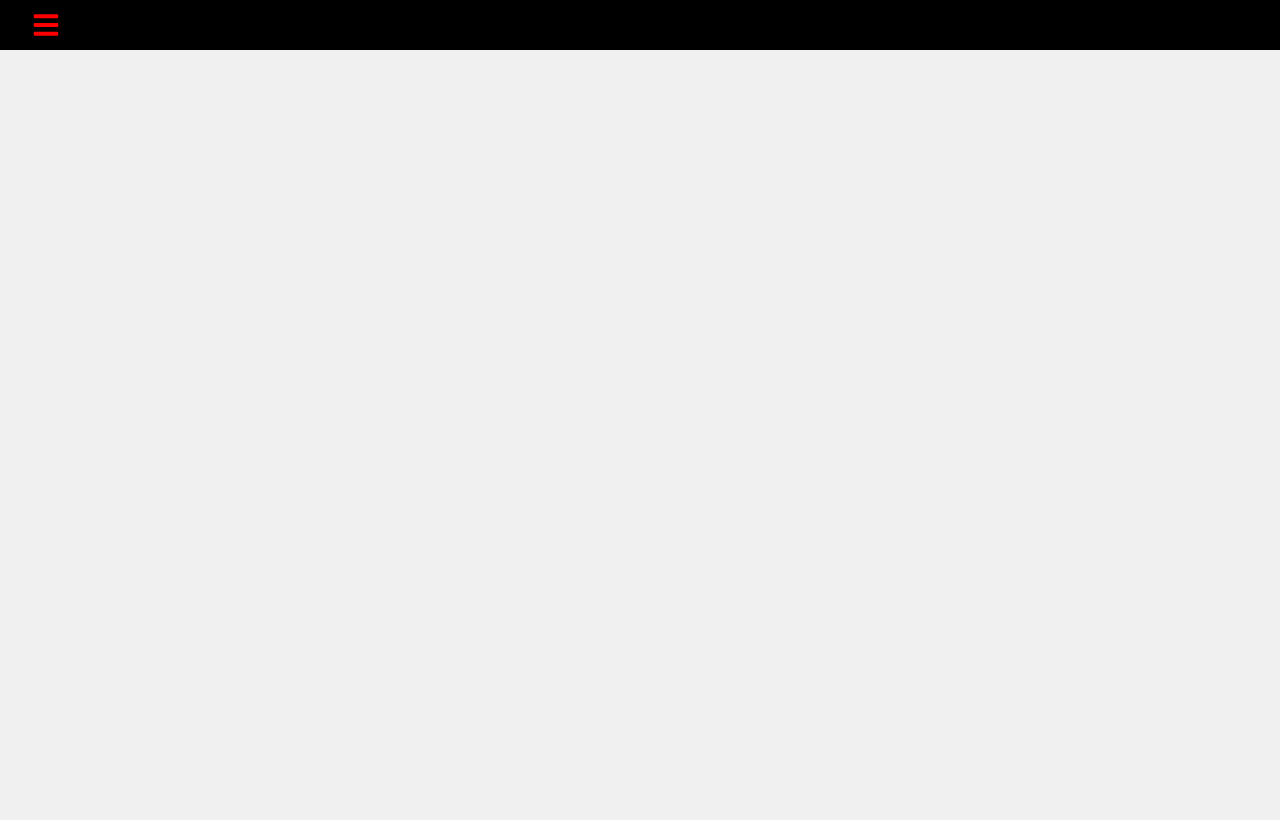
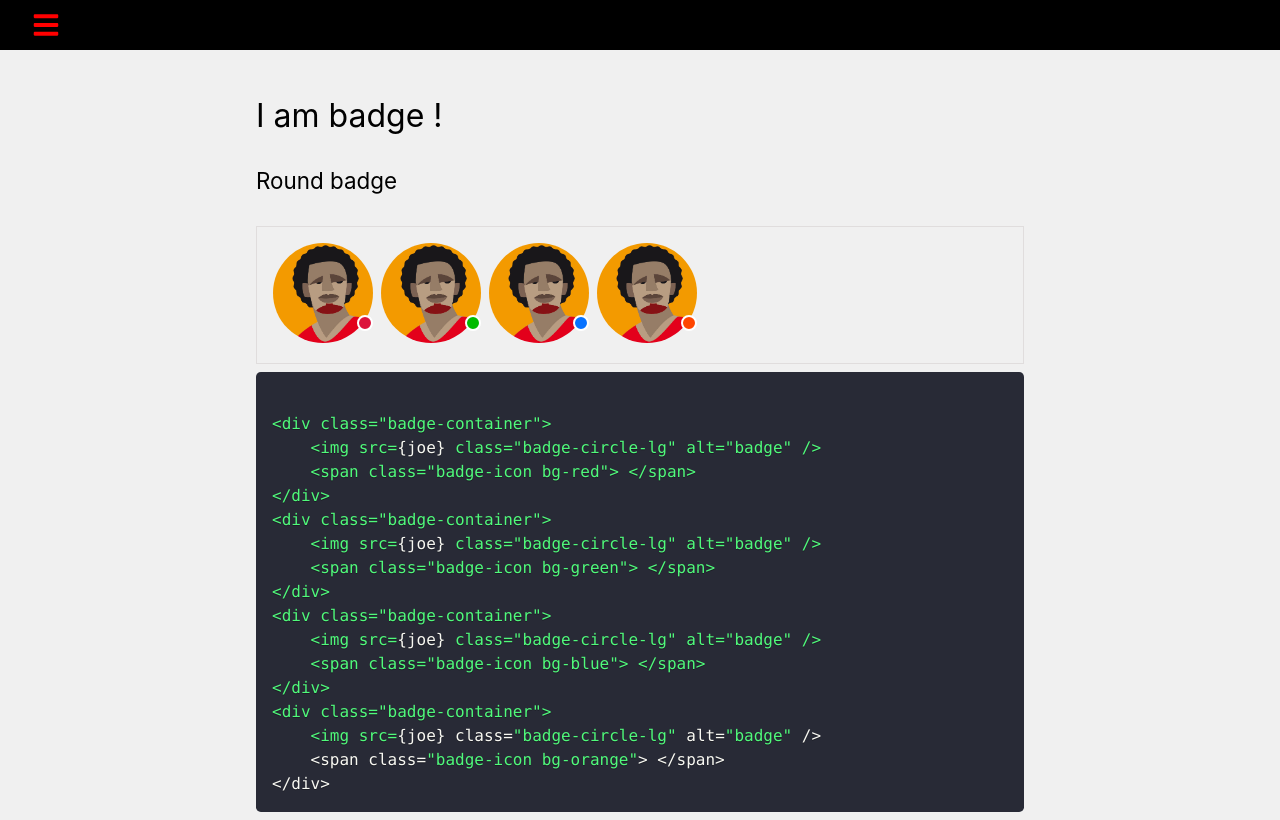
Before and after one commit to shubambhasin/EasyCSS-docs, a React (Create React App) app: page /#/badge in a window 1280 px wide. Built offline with nearby package versions, Linux system fonts and the light colour scheme.

Commit message:
feat: added badges section

```diff
--- a/src/App.js
+++ b/src/App.js
@@ -4,6 +4,7 @@ import Docs from "./components/Docs";
 import { HomePage } from "./components/HomePage";
 import Alert from "./components/library/Alert";
 import Avatar from "./components/library/Avatar";
+import Badge from "./components/library/Badge";
 import { Buttons } from "./components/library/Buttons";
 import Card from "./components/library/Card";
 import Grid from "./components/library/Grid";
@@ -39,6 +40,7 @@ function App() {
           <Route path="/avatar" exact component={Avatar}/>
           <Route path="/alert" exact component={Alert}/>
           <Route path="/buttons" exact component={Buttons}/>
+          <Route path="/badge" exact component={Badge}/>
           <Route path="/card" exact component={Card}/>
           <Route path="/docs" exact component={Docs}/>
           <Route path="/navigation" exact component={Navigation}/>
--- a/src/components/library/Badge.js
+++ b/src/components/library/Badge.js
@@ -1,13 +1,59 @@
-import React from 'react'
+import React from "react";
+import { Prism as SyntaxHighlighter } from "react-syntax-highlighter";
+import { dracula } from "react-syntax-highlighter/dist/esm/styles/prism";
 
+
+import joe from "../images/joe.jpg";
 const Badge = () => {
-    return (
-        <div className="badge container anim-fadeIn-03s">
+  return (
+    <div className="badge container anim-fadeIn-03s">
+      <h1 className="h1 mtb1-rem">I am badge !</h1>
 
-            <h1>I am badge !</h1>
+      <h3 className="h3 mtb2-rem"> Round badge </h3>
 
+      <div className="flex gap-1  b1pxgrey p1-rem f-wrap">
+        <div className="badge-container">
+          <img src={joe} className="badge-circle-lg" alt="badge" />
+          <span className="badge-icon bg-red"> </span>
         </div>
-    )
-}
+        <div className="badge-container">
+          <img src={joe} className="badge-circle-lg" alt="badge" />
+          <span className="badge-icon bg-green"> </span>
+        </div>
+        <div className="badge-container">
+          <img src={joe} className="badge-circle-lg" alt="badge" />
+          <span className="badge-icon bg-blue"> </span>
+        </div>
+        <div className="badge-container">
+          <img src={joe} className="badge-circle-lg" alt="badge" />
+          <span className="badge-icon bg-orange"> </span>
+        </div>
+      </div>
 
-export default Badge
+      <SyntaxHighlighter
+        language="css"
+        style={dracula}
+      >{`
+<div class="badge-container">
+    <img src={joe} class="badge-circle-lg" alt="badge" />
+    <span class="badge-icon bg-red"> </span>
+</div>
+<div class="badge-container">
+    <img src={joe} class="badge-circle-lg" alt="badge" />
+    <span class="badge-icon bg-green"> </span>
+</div>
+<div class="badge-container">
+    <img src={joe} class="badge-circle-lg" alt="badge" />
+    <span class="badge-icon bg-blue"> </span>
+</div>
+<div class="badge-container">
+    <img src={joe} class="badge-circle-lg" alt="badge" />
+    <span class="badge-icon bg-orange"> </span>
+</div>`}</SyntaxHighlighter>
+
+
+    </div>
+  );
+};
+
+export default Badge;
--- a/src/components/library/Navigation.js
+++ b/src/components/library/Navigation.js
@@ -1,10 +1,15 @@
 import React from 'react'
 import { Link } from 'react-router-dom'
+import { Prism as SyntaxHighlighter } from "react-syntax-highlighter";
+import { dracula } from "react-syntax-highlighter/dist/esm/styles/prism";
 
 const Navigation = () => {
     return (
         <div className="navigation container anim-fadeIn-03s">
 
+<h1 className="h1 mtb1-rem">Navigation</h1>
+
+<h3 className="h3 mtb1-rem">1. Navbar with links and search</h3>
 <div className="nav">
       <div className="nav-links-container">
         <Link href="#" className="nav-links">Home</Link>
@@ -18,6 +23,23 @@ const Navigation = () => {
       </div>
     </div>
 
+    <SyntaxHighlighter
+  language="css"
+  style={dracula}
+>{`
+<div class="nav">
+  <div class="nav-links-container">
+    <a href="#" class="nav-links">Home</a>
+    <a href="#" class="nav-links">Link1</a>
+    <a href="#" class="nav-links">Link2</a>
+    <a href="#" class="nav-links">Link3</a>
+  </div>
+  <div class="nav-links-container">
+    <input type="text" class="br5px" />
+    <button class="btn btn-red">Search</button>
+  </div>
+</div>`}</SyntaxHighlighter>
+
         </div>
     )
 }
--- a/src/ease/ease.css
+++ b/src/ease/ease.css
@@ -7,7 +7,7 @@
   --blue: rgb(7, 114, 255);
   --offwhite: rgb(230, 230, 230);
   --notSoBlack: rgb(37, 37, 37);
-  --offGrey: rgb(231, 231, 231);
+  --offGrey: rgb(224, 221, 221);
 }
 
 body {
@@ -37,6 +37,15 @@ input {
 }
 .no-border {
   border: none;
+}
+
+.max-content
+{
+  width: max-content;
+}
+.b1pxgrey
+{
+  border: 1px solid var(--offGrey);
 }
 
 t-center {
@@ -348,6 +357,36 @@ p {
   color: grey;
   border: 1px solid transparent;
 }
+/* ------------Badge--------------- */
+/* -------------------------------------- */
+
+.badge-container {
+  position: relative;
+  width: min-content;
+}
+.badge-container .circle {
+  border-radius: 50%;
+}
+.badge-circle-lg {
+  height: 100px;
+  width: 100px;
+  border-radius: 50%;
+}
+
+.badge-icon {
+  border-radius: 50%;
+  display: flex;
+  height: 1rem;
+  width: 1rem;
+  position: absolute;
+  bottom: 1rem;
+  right: 0;
+  border: 2px solid white;
+}
+
+.icon-red {
+  background-color: var(--red);
+}
 
 /* **************icon button***************** */
 
@@ -646,8 +685,7 @@ p {
   margin-bottom: 0.5rem;
 }
 
-.list-horizontal
-{
+.list-horizontal {
   align-items: center;
   background: var(--offGrey);
   border: 1px solid var(--offGrey);
@@ -656,8 +694,7 @@ p {
   flex-wrap: wrap;
   gap: 2rem;
 }
-.list-item-h
-{
+.list-item-h {
   margin: 0.5rem 0;
 }
 /*
@@ -771,6 +808,14 @@ p {
 }
 .flex-row {
   flex-direction: row;
+}
+.f-wrap
+{
+  flex-wrap: wrap;
+}
+.f-nowrap
+{
+  flex-wrap:nowrap;
 }
 
 /* -----------Height and width---------------- */
```
Also changed, not shown: src/components/images/joe.jpg (added).
